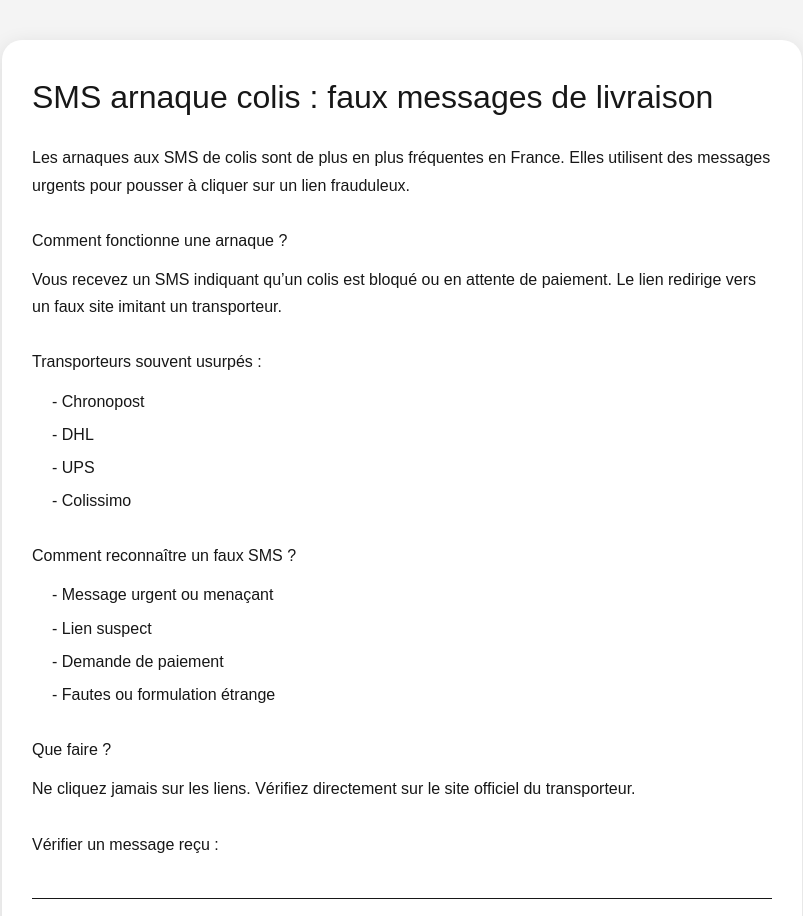
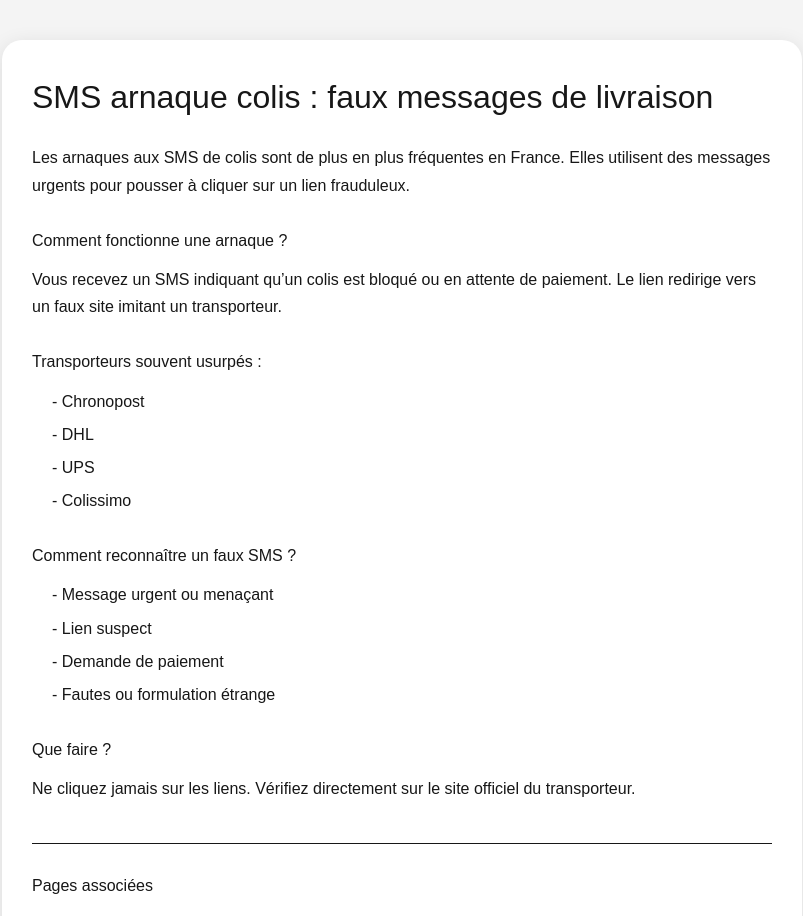
Before and after one commit to Lololipopp/arnaque-sms, a Next.js app: page /arnaque-colis in a window 1280 px wide. Shown: the top 916 px of the page, without its empty margins (238-1041 px from the left). Built offline with nearby package versions, Linux system fonts and the light colour scheme.

Commit message:
Update pages

```diff
--- a/app/arnaque-colis/page.tsx
+++ b/app/arnaque-colis/page.tsx
@@ -37,8 +37,6 @@ export default function Page() {
         Ne cliquez jamais sur les liens. Vérifiez directement sur le site officiel du transporteur.
       </p>
 
-      <h2>Vérifier un message reçu :</h2>
-
       <hr style={{ marginTop: 40 }} />
 
       <h2>Pages associées</h2>
```
